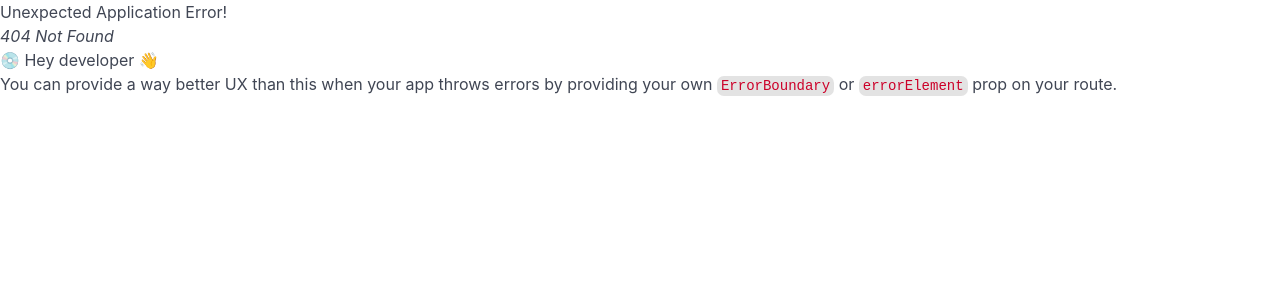
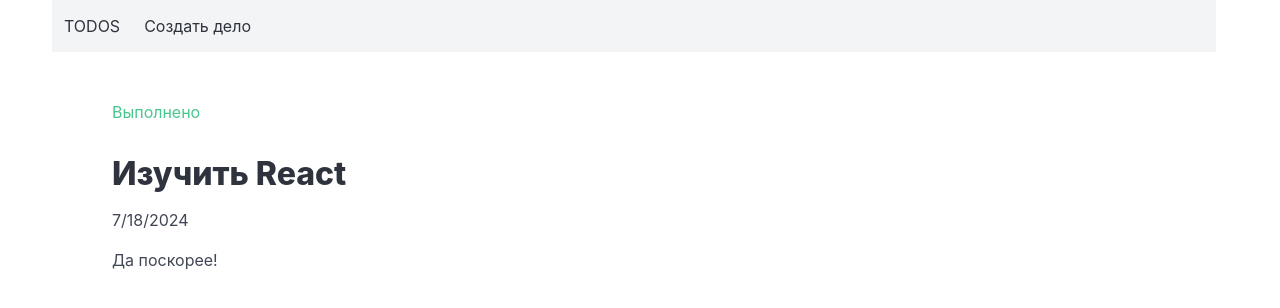
Before and after one commit to komAr971/todos, a React (Create React App) app: page /1721298240000 in a window 1280 px wide. Before the commit this address had no page. Shown: the top 308 px of the page. Built offline with nearby package versions, Linux system fonts and the light colour scheme.

Commit message:
add todo detail page and 404 page (#3)
Co-authored-by: Korostelev Konstantin <korostel97@tutamail.com>

```diff
--- /dev/null
+++ b/src/Error404.js
@@ -0,0 +1,10 @@
+import { Link } from "react-router-dom";
+
+export default function Error404() {
+  return (
+    <section>
+      <h1>Дело не существует</h1>
+      <p>Вернитесь на <Link to="/">перечень дел</Link> и выберите какое-либо другое.</p>
+    </section>
+  )
+}
--- /dev/null
+++ b/src/TodoDetail.js
@@ -0,0 +1,15 @@
+import { useLoaderData } from "react-router-dom";
+
+export default function TodoDetail() {
+  const todo = useLoaderData();
+
+  return (
+    <section>
+      {todo.done && <p className="has-text-success">Выполнено</p>}
+      <h1>{todo.title}</h1>
+      <p>{todo.createdAt}</p>
+      {todo.desc && <p>{todo.desc}</p>}
+      {todo.image && <p><img src={todo.image} alt="Иллюстрация" /></p>}
+    </section>
+  )
+}
--- a/src/TodoList.js
+++ b/src/TodoList.js
@@ -1,7 +1,17 @@
-import { useLoaderData } from "react-router-dom";
+import { useLoaderData, Link, useSubmit } from "react-router-dom";
 
 export default function TodoList() {
   const list = useLoaderData();
+
+  const submit = useSubmit();
+
+  const handleDoneClick = key => {
+    submit(null, { action: `/${key}`, method: 'patch' });
+  }
+
+  const handleDeleteClick = key => {
+    submit(null, { action: `/${key}`, method: 'delete' });
+  }
 
   return (
     <section>
@@ -11,15 +21,17 @@ export default function TodoList() {
           {list.map(item => (
             <tr key={item.key}>
               <td>
-                {item.done && <del>{item.title}</del>}
-                {!item.done && item.title}
+                <Link to={`/${item.key}`}>
+                  {item.done && <del>{item.title}</del>}
+                  {!item.done && item.title}
+                </Link>
               </td>
               <td>
                 <button
                   className="button is-success"
                   title="Выполнено"
                   disabled={item.done}
-                  //onClick={() => props.setDone(item.key)}
+                  onClick={() => handleDoneClick(item.key)}
                 >
                   &#9745;
                 </button>
@@ -28,7 +40,7 @@ export default function TodoList() {
                 <button
                   className="button is-danger"
                   title="Удалить"
-                  //onClick={() => props.del(item.key)}
+                  onClick={() => handleDeleteClick(item.key)}
                 >
                   &#9746;
                 </button>
--- a/src/api.js
+++ b/src/api.js
@@ -4,6 +4,15 @@ import todos from './todos.js';
 
 export function getTodos() {
   return todos;
+}
+
+export function getTodo({ params }) {
+  const key = +params.key;
+  const todo = todos.find(current => current.key === key);
+  if (!todo) {
+    throw new Error()
+  }
+  return todo;
 }
 
 export async function addTodo({ request }) {
@@ -20,3 +29,14 @@ export async function addTodo({ request }) {
   todos.push(newTodo);
   return redirect('/');
 }
+
+export function actTodo({ params, request }) {
+  const key = +params.key;
+  const todoIndex = todos.findIndex(current => current.key === key);
+  if (request.method === 'PATCH') {
+    todos[todoIndex].done = true;
+  } else if (request.method === 'DELETE') {
+    todos.splice(todoIndex, 1);
+  }
+  return redirect('/')
+}
--- a/src/router.js
+++ b/src/router.js
@@ -3,13 +3,16 @@ import { createRoutesFromElements, createBrowserRouter, Route } from "react-rout
 import App from "./App.js";
 import TodoList from "./TodoList.js";
 import TodoAdd from "./TodoAdd.js";
-import { getTodos, addTodo } from "./api.js";
+import TodoDetail from "./TodoDetail.js";
+import Error404 from "./Error404.js";
+import { getTodos, addTodo, getTodo, actTodo } from "./api.js";
 
 const router = createBrowserRouter(
   createRoutesFromElements(
     <Route path='/' element={<App />}>
       <Route index={true} element={<TodoList />} loader={getTodos} />
       <Route path='add' element={<TodoAdd />} action={addTodo} />
+      <Route path=':key' element={<TodoDetail />} loader={getTodo} action={actTodo} errorElement={<Error404 />} />
     </Route>
   )
 )
```
